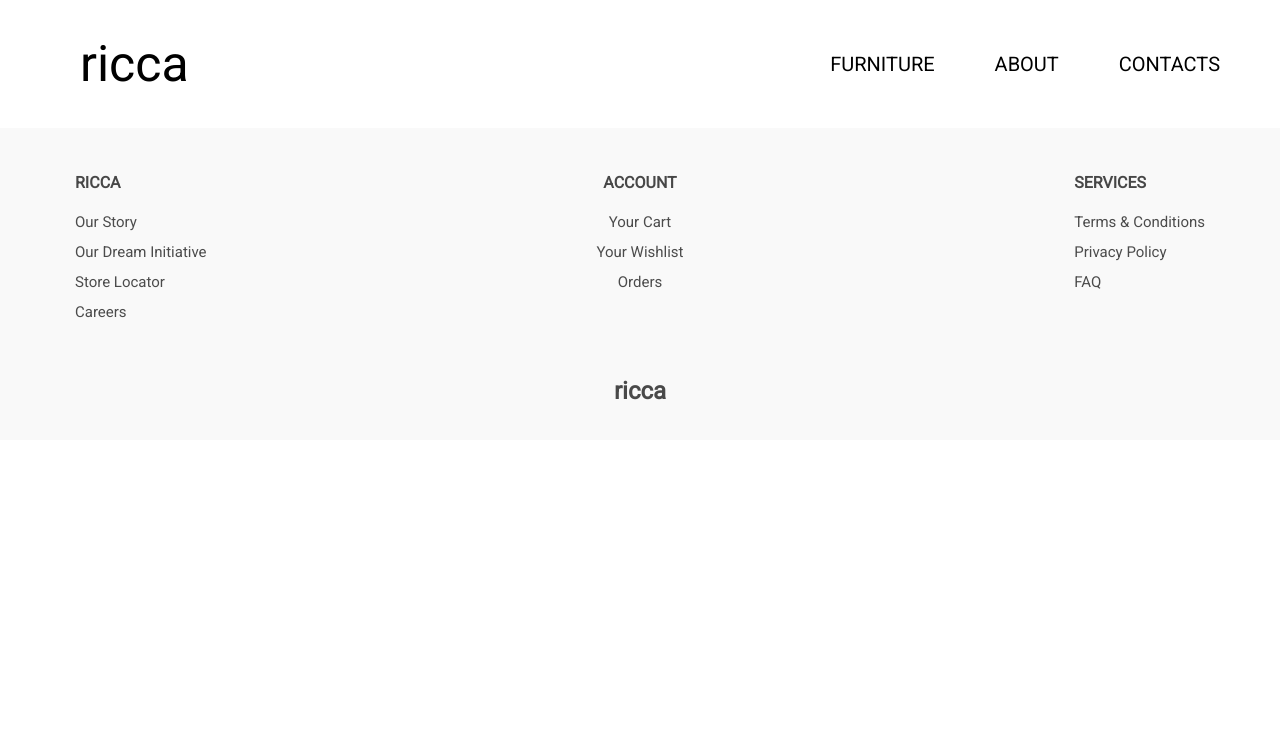
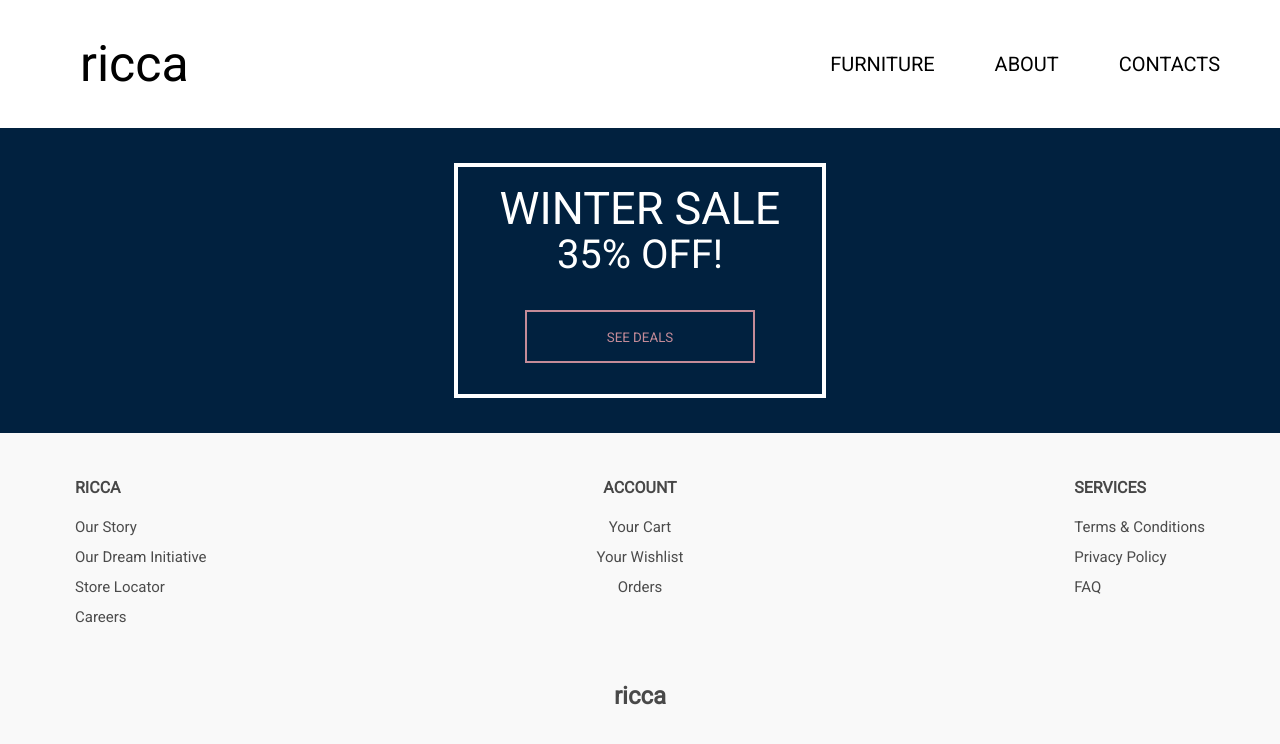
Before and after one commit to siphosethu-dlomo/FEDSA-Project-1, a plain HTML site: page index.html in a window 1280 px wide. Drawn offline with Linux system fonts and the light colour scheme.

Commit message:
added banner

```diff
--- a/index.html
+++ b/index.html
@@ -9,6 +9,7 @@
 </head>
 <body>
     <header>
+
         <div class="main-nav-container">
             <div class="logo">
                 <a href="#">ricca</a>
@@ -21,9 +22,21 @@
                 </ul>
             </nav>
         </div>
+
+        <div class="banner">
+            <div class="border-box">
+                <h1>WINTER SALE</h1>
+                <h2>35% OFF!</h2>
+                <a class="btn-see-deals-container" href="#">
+                    <button>SEE DEALS</button>
+                </a>
+            </div>
+        </div>
+
     </header>
 
     <footer>
+
         <div class="footer-box footer-box-left">
             <h4>RICCA</h4>
             <ul>
@@ -55,6 +68,7 @@
         <div class="footer-bottom-title">
             <h3>ricca</h3>
         </div>
+
     </footer>
 
 </body>
--- a/styles/style.css
+++ b/styles/style.css
@@ -10,6 +10,14 @@
   list-style: none;
   font-family: "Roboto", sans-serif;
 }
+
+/* variales */
+
+:root {
+    --primary: #c48b98;
+    --primary-light: #daa0ad;
+    --secondary: #01213f;
+  }
 
 /* mobile styles */
 
@@ -37,6 +45,43 @@ nav {
 nav li {
     line-height: 40px;
     font-size: 20px;
+}
+
+.banner {
+    background-color: var(--secondary);
+    padding: 35px 20px;
+}
+
+.border-box {
+    border: 4px solid white;
+    height: 235px;
+}
+
+.border-box h1 {
+    margin-top: 15px;
+    font-size: 45px;
+    color: white;
+    font-weight: 100;
+}
+
+.border-box h2 {
+    line-height: 40px;
+    margin-bottom: 35px;
+    color: white;
+    font-weight: 100;
+    font-size: 40px;
+}
+
+.btn-see-deals-container {
+    border: 2px solid var(--primary);
+    display: inline-block;
+    padding: 15px 80px;
+}
+
+.btn-see-deals-container button {
+    background-color: transparent;
+    color: var(--primary);
+    border: none;
 }
 
 footer {
@@ -79,6 +124,8 @@ footer {
 
 @media screen and (min-width: 1200px) {
 
+    /* header */
+
     .main-nav-container {
         display: flex;
         justify-content: space-between;
@@ -104,6 +151,19 @@ footer {
         grid-template-columns: repeat(3, 1fr);
     }
 
+    /* banner */
+
+    .banner {
+        display: flex;
+        justify-content: center;
+    }
+
+    .border-box {
+        width: 30%;
+    }
+
+    /* footer */
+
     .footer-box {
       padding: 0px 60px;
     }
```
